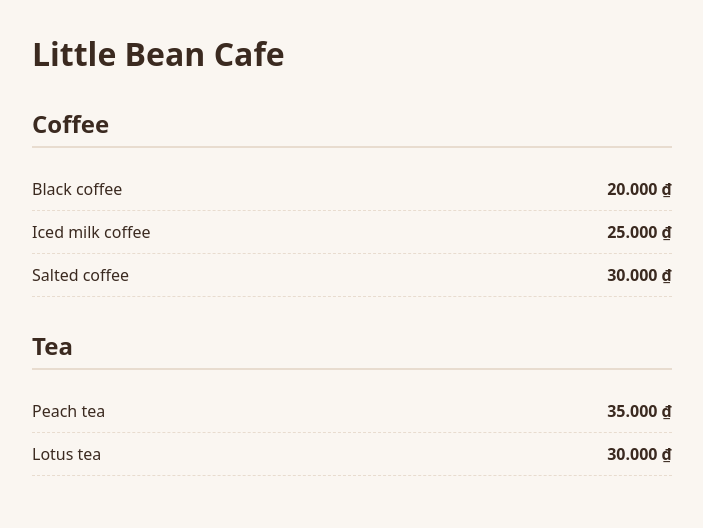
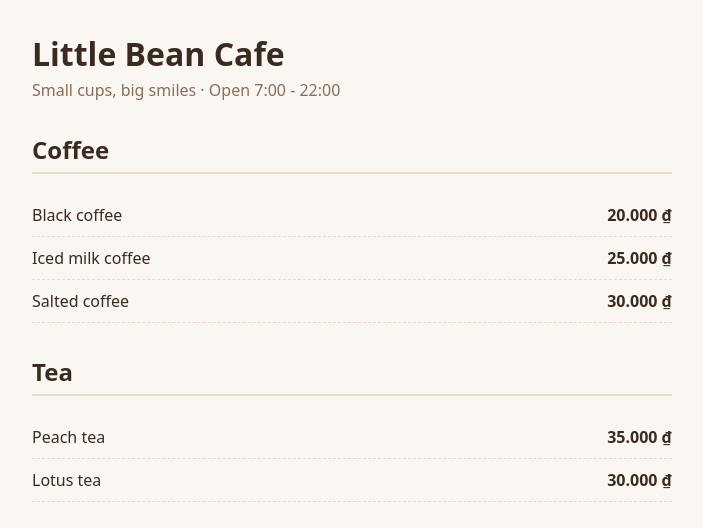
Before and after one commit to levo-khanhminh/little-bean-cafe, a React (Vite) app: page / in a window 1280 px wide. Shown: the top 528 px of the page, without its empty margins (288-991 px from the left). Built offline with nearby package versions, Linux system fonts and the light colour scheme.

Commit message:
Show shop name, slogan and opening hours

```diff
--- a/src/App.jsx
+++ b/src/App.jsx
@@ -1,4 +1,5 @@
 import menu from './data/menu.json'
+import shop from './data/shop.json'
 import MenuItem from './components/MenuItem.jsx'
 
 const categories = [...new Set(menu.map((item) => item.category))]
@@ -7,7 +8,10 @@
   return (
     <main className="page">
       <header className="header">
-        <h1>Little Bean Cafe</h1>
+        <h1>{shop.name}</h1>
+        <p>
+          {shop.slogan} · Open {shop.openingHours}
+        </p>
       </header>
       {categories.map((category) => (
         <section key={category}>
--- /dev/null
+++ b/src/data/shop.json
@@ -0,0 +1,5 @@
+{
+  "name": "Little Bean Cafe",
+  "slogan": "Small cups, big smiles",
+  "openingHours": "7:00 - 22:00"
+}
```
